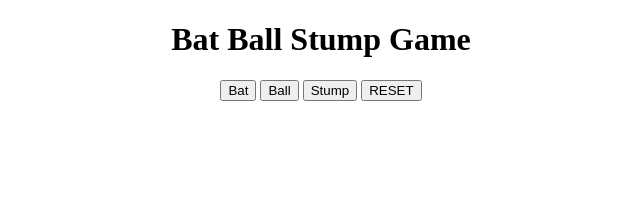
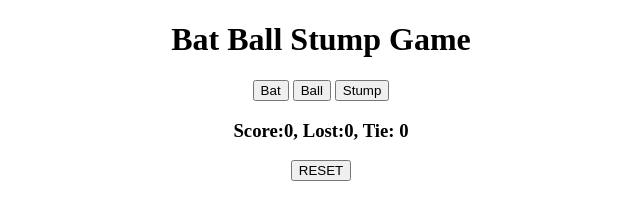
Before and after one commit to Parnab03/JS-Practise, a plain HTML site: page Cricket Game Project/cricket.html in a window 1280 px wide. Shown: the whole page, without its empty margins (319-959 px from the left). Drawn offline with Linux system fonts and the light colour scheme.

Commit message:
score system updated

```diff
--- a/Cricket Game Project/cricket.html
+++ b/Cricket Game Project/cricket.html
@@ -27,6 +27,11 @@
         resultMsg = getResult('Stump', computerChoice);
         showResult('Stump', computerChoice, resultMsg);
     ">Stump</button>
+
+    <h3 id="user_move"></h3>
+    <h3 id="computer_move"></h3>
+    <h3 id="result"></h3>
+    <h3 id="score"></h3>
 
     <button onclick="localStorage.clear()
         resetScore();
@@ -59,8 +64,9 @@
         //     };
         // }
             score.displayScore = function() {
-                return `No of matches Won:${score.win}, Lost:${score.lost}, Tie: ${score.tie}`;
+                return `Score:${score.win}, Lost:${score.lost}, Tie: ${score.tie}`;
             }
+        showResult();
         }
 
         function generateComputerChoice() {
@@ -114,11 +120,22 @@
 
         function showResult(userMove, computerMove, result) {
             localStorage.setItem('Score', JSON.stringify(score));
-        alert(`You have chosen ${userMove}. Computer choice is ${computerMove}
 
-        ${result}
+        document.getElementById('user_move').innerText =
+        userMove !== undefined ? `User Move: ${userMove}`: '';
 
-        ${score.displayScore()}`);
+        document.getElementById('computer_move').innerText =       computerMove !== undefined ? `Computer Move: ${computerMove}` : '';
+
+        document.getElementById('result').innerText =
+        result !== undefined ? `Result: ${result}`: '';
+
+        document.getElementById('score').innerText = score.displayScore();
+
+        // alert(`You have chosen ${userMove}. Computer choice is ${computerMove}
+
+        // ${result}
+
+        // ${score.displayScore()}`);
         }
     </script>
 </body>
```
